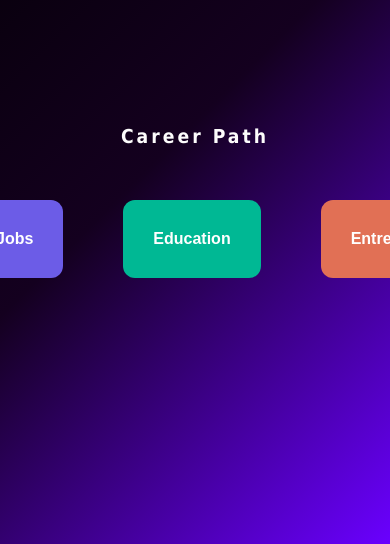
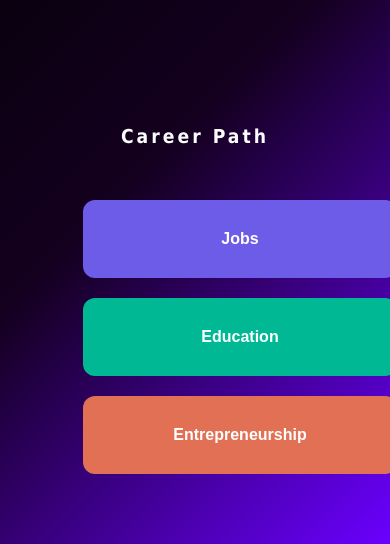
Before and after one commit to YarfaAnayet/course_synergy, a Flask app: template templates/detail.html in a window 390 px wide. Shown: the part 300-844 px from the top of the page. Run offline with Flask 3, Linux system fonts and the light colour scheme; the template is opened without the code that fills it, so the values that code supplies are empty; some libraries are stand-ins or nearby versions.

Commit message:
change fixed

```diff
--- a/static/style.css
+++ b/static/style.css
@@ -1008,6 +1008,22 @@ a:hover {
     }
 
     /* CAREER CARDS */
+    .career-options{
+        display: flex !important;
+        flex-direction: column !important;
+
+        align-items: center !important;
+        gap: 20px !important;
+
+        width: 100% !important;
+    }
+
+    .career-options button{
+        width: 85% !important;
+        max-width: 320px !important;
+
+        margin: 0 auto !important;
+    }
 
     .career-modal-content{
 
```
